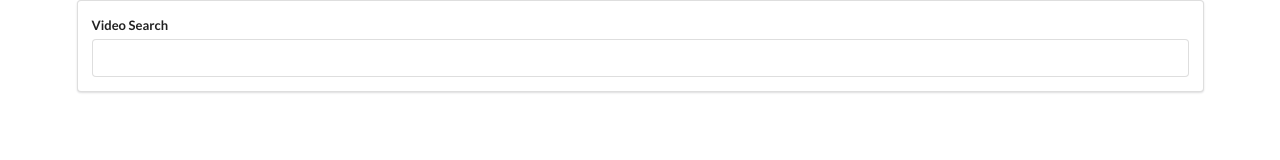
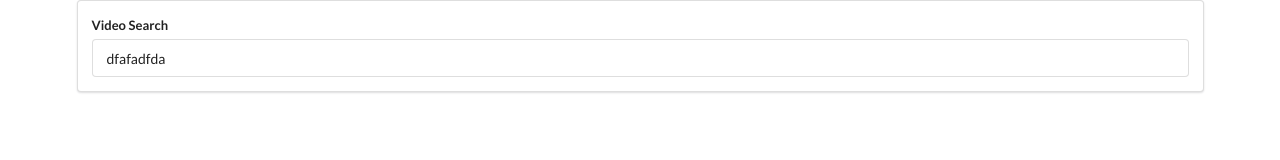
Before and after one commit to JT9/youtube-vid-search-react-app, a React (Create React App) app: page / in a window 1280 px wide. Shown: the top 160 px of the page. Built offline with nearby package versions, Linux system fonts and the light colour scheme.

Commit message:
Setting Up onChange For Input
This is useful when taking user input to rerender the content

```diff
--- a/src/components/SearchBar.js
+++ b/src/components/SearchBar.js
@@ -1,13 +1,23 @@
 import React from 'react';
 
 class SearchBar extends React.Component {
+    state = { term: 'dfafadfda'};
+
+    onInputChange = () => {
+
+    };
+
     render() {
         return (
             <div className="search-bar ui segment">
                 <form className="ui form">
                     <div className="field">
                         <label>Video Search</label>
-                        <input type="text" />
+                        <input
+                            type="text"
+                            value={this.state.term}
+                            onChange={this.onInputChange}
+                        />
                     </div>
                 </form>
             </div>
```
